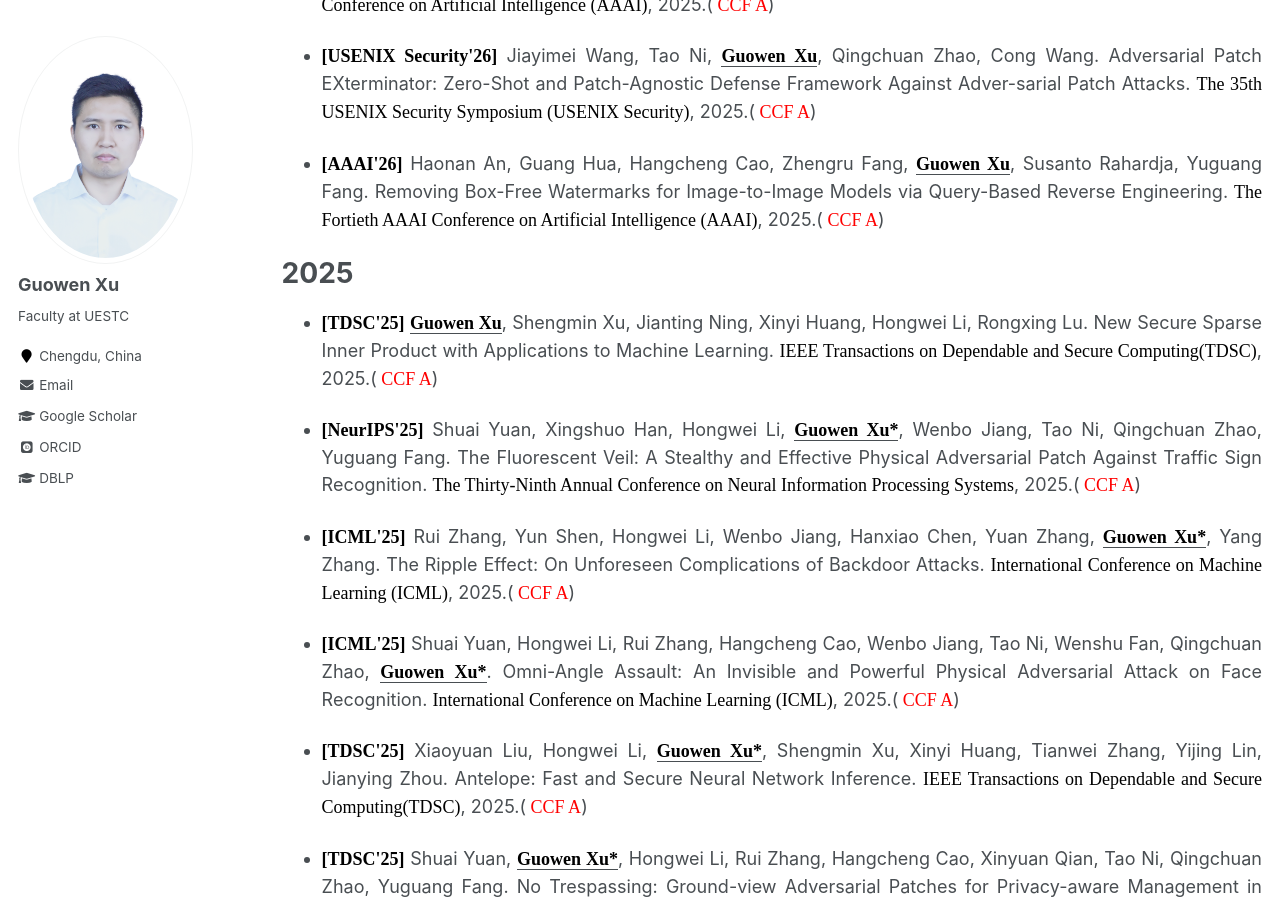
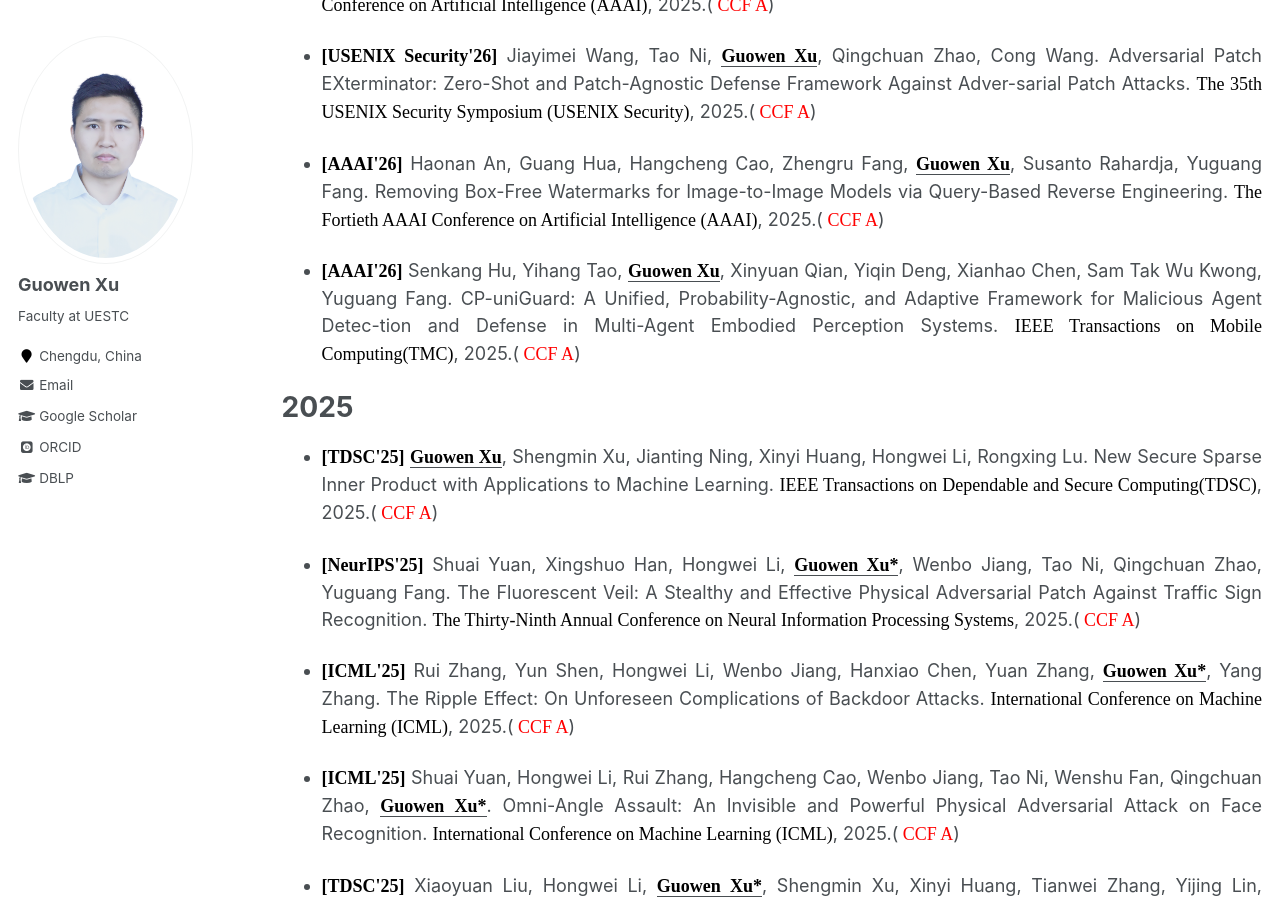
Before and after one commit to Guowen-xu/guowen-xu.github.io, a Jekyll site: the page built from _pages/publications.md, in a window 1280 px wide and 900 px high, scrolled down 594 px. Built offline with Jekyll 4.4.1, drawn with Linux system fonts in a browser that asks for light colours; some web fonts are replaced.

Commit message:
Update publications.md

```diff
--- a/_pages/publications.md
+++ b/_pages/publications.md
@@ -20,6 +20,7 @@ You can find my articles on my [Google Scholar](https://scholar.google.com.hk/ci
 * <p align="justify"> <b><font face="Times New Roman" color=black size=4> [USENIX Security'26]</font></b> Jiayimei Wang, Tao Ni, <u><b><font face="Times New Roman" color=black size=4> Guowen Xu</font></b></u>, Qingchuan Zhao, Cong Wang. Adversarial Patch EXterminator: Zero-Shot and Patch-Agnostic Defense Framework Against Adver-sarial Patch Attacks. <font face="Times New Roman" color=black size=4> The 35th USENIX Security Symposium (USENIX Security)</font>, 2025.(<font face="Times New Roman" color=red size=4> CCF A</font>)
 
 * <p align="justify"> <b><font face="Times New Roman" color=black size=4> [AAAI'26]</font></b> Haonan An, Guang Hua, Hangcheng Cao, Zhengru Fang, <u><b><font face="Times New Roman" color=black size=4> Guowen Xu</font></b></u>, Susanto Rahardja, Yuguang Fang. Removing Box-Free Watermarks for Image-to-Image Models via Query-Based Reverse Engineering. <font face="Times New Roman" color=black size=4> The Fortieth AAAI Conference on Artificial Intelligence (AAAI)</font>, 2025.(<font face="Times New Roman" color=red size=4> CCF A</font>)
+* <p align="justify"> <b><font face="Times New Roman" color=black size=4> [AAAI'26]</font></b> Senkang Hu, Yihang Tao, <u><b><font face="Times New Roman" color=black size=4> Guowen Xu</font></b></u>, Xinyuan Qian, Yiqin Deng, Xianhao Chen, Sam Tak Wu Kwong, Yuguang Fang. CP-uniGuard: A Unified, Probability-Agnostic, and Adaptive Framework for Malicious Agent Detec-tion and Defense in Multi-Agent Embodied Perception Systems. <font face="Times New Roman" color=black size=4> IEEE Transactions on Mobile Computing(TMC)</font>, 2025.(<font face="Times New Roman" color=red size=4> CCF A</font>)
 
 
 
```
